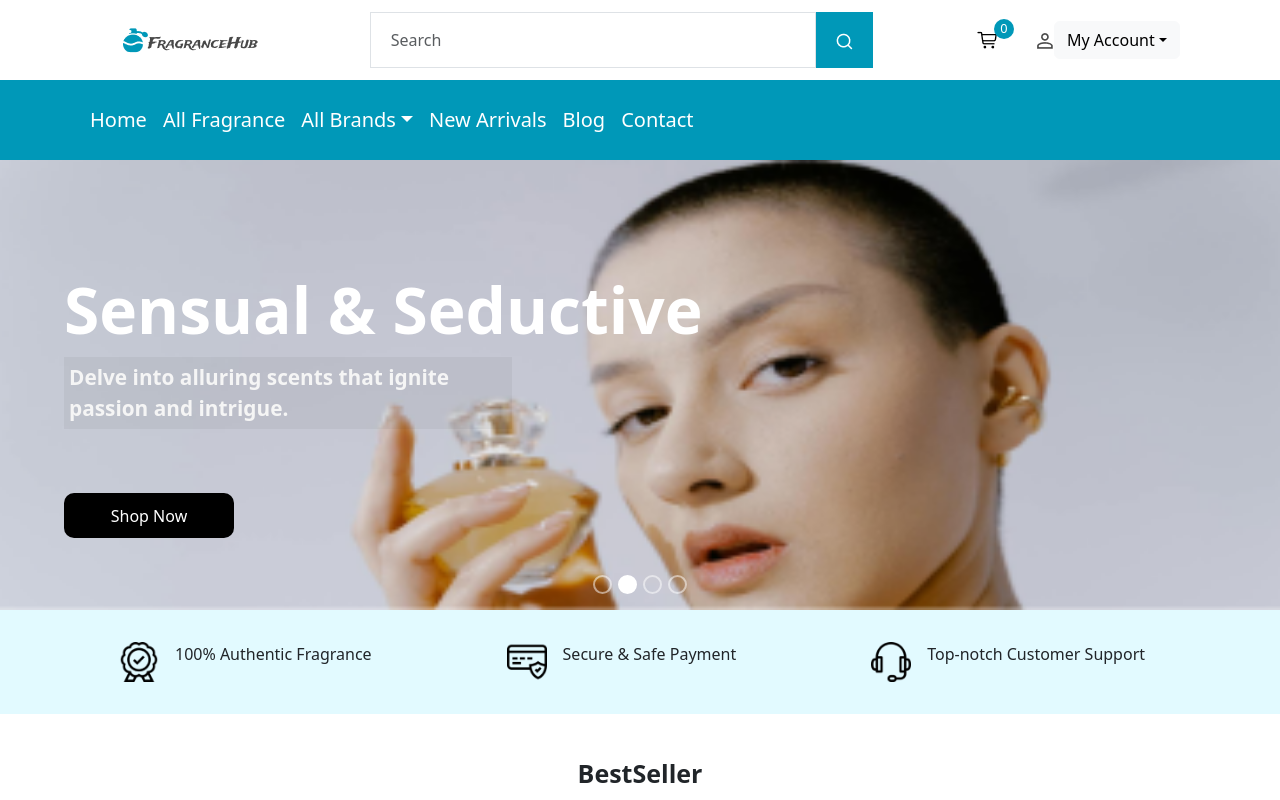
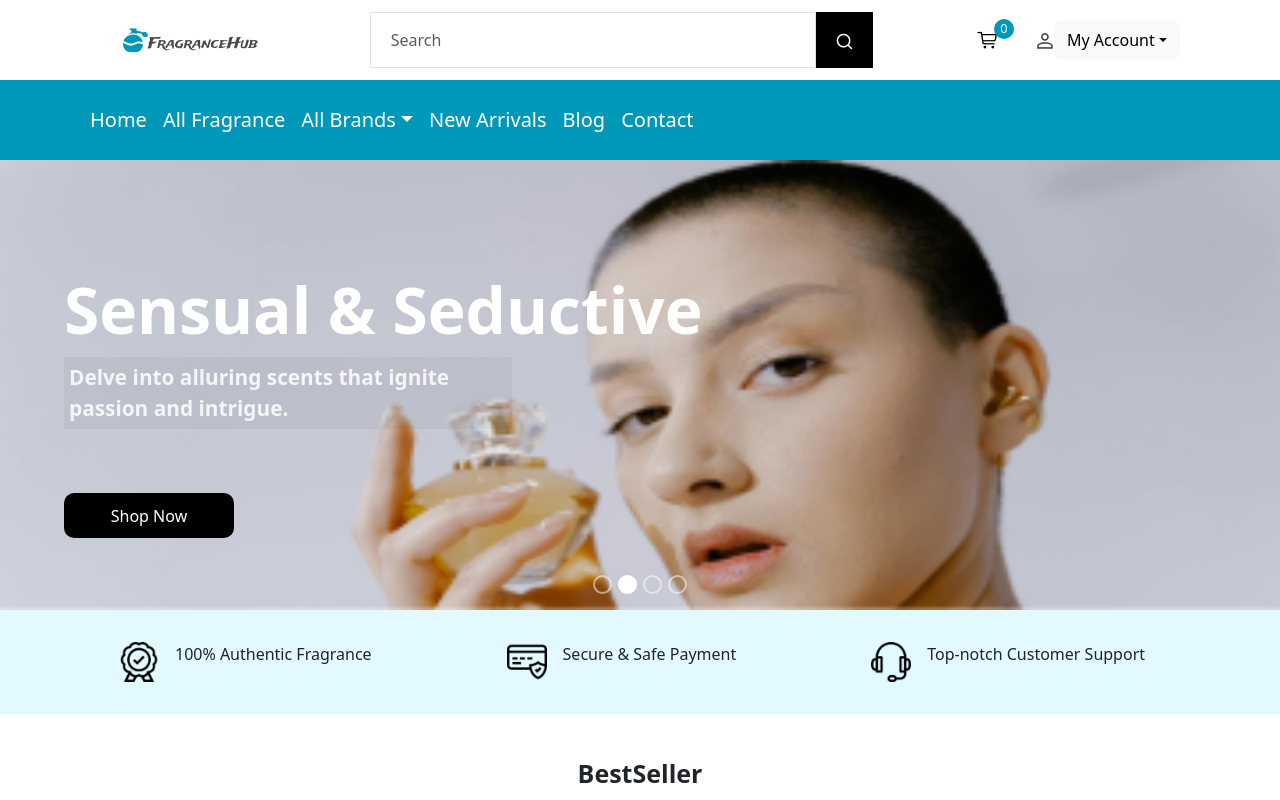
Before and after one commit to Blard-omu/Frangrancehubwebv2, a React (Vite) app: page / in a window 1280 px wide. Shown: the top 800 px of the page. Built offline with nearby package versions, Linux system fonts and the light colour scheme; no server answers; a web font is replaced by a local one.

Commit message:
last push

```diff
--- a/src/components/DetailCard.jsx
+++ b/src/components/DetailCard.jsx
@@ -278,7 +278,6 @@ const DetailCard = ({ product }) => {
                 </Button>
               )}
 
-              {/* <Link to={`/cart/${product._id}`} style={{ textDecoration: "none" }} className=""> */}
               <Button
                 variant="light"
                 className="buttonG  border border-dark"
@@ -286,7 +285,6 @@ const DetailCard = ({ product }) => {
               >
                 Add to Cart
               </Button>
-              {/* </Link> */}
             </div>
           </div>
         </div>
--- a/src/components/forms/Search.jsx
+++ b/src/components/forms/Search.jsx
@@ -34,7 +34,7 @@ const Search = ({toggleSearchBar})=> {
       <button
         className="btn real-search"
         type="submit"
-        style={{ borderRadius: "0px", backgroundColor: "#0098B8"}}
+        style={{ borderRadius: "0px", backgroundColor: "#000"}}
       >
         {/* Search */}
         <img src={Seicon} alt="" onClick={toggleSearchBar} />
```
